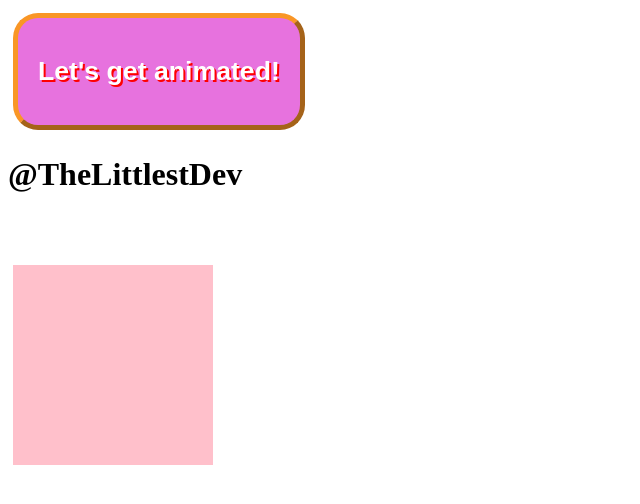
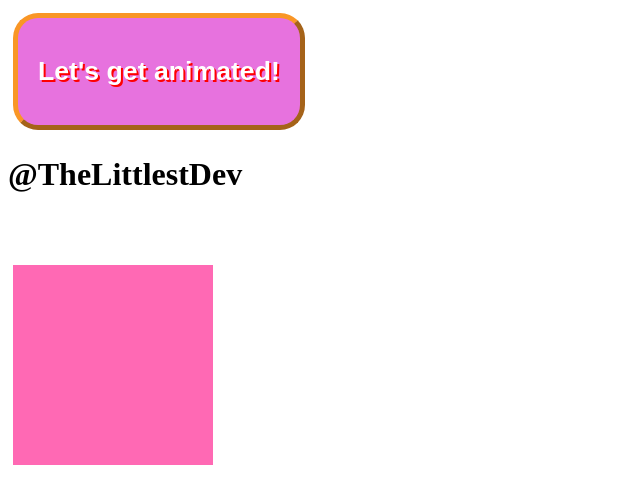
Before and after one commit to samlee13/animations, an Angular app: page / in a window 1280 px wide. Shown: the top 504 px of the page, without its empty margins (0-640 px from the left). Built offline with nearby package versions, Linux system fonts and the light colour scheme.

Commit message:
box color change begin

```diff
--- a/src/app/app.component.css
+++ b/src/app/app.component.css
@@ -18,5 +18,5 @@ button:focus {
   margin-top: 50px;
   width: 200px;
   height: 200px;
-  background-color: pink;
+  background-color: hotpink;
 }
```
